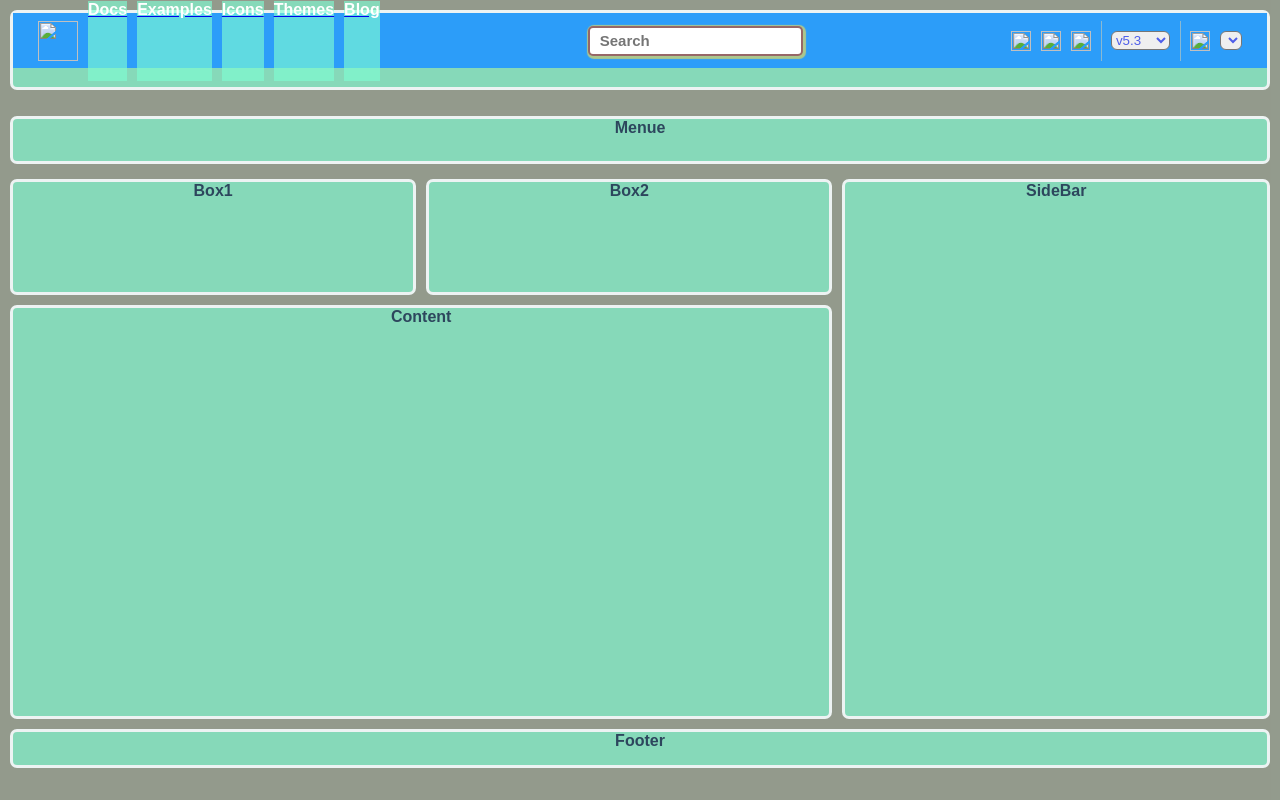
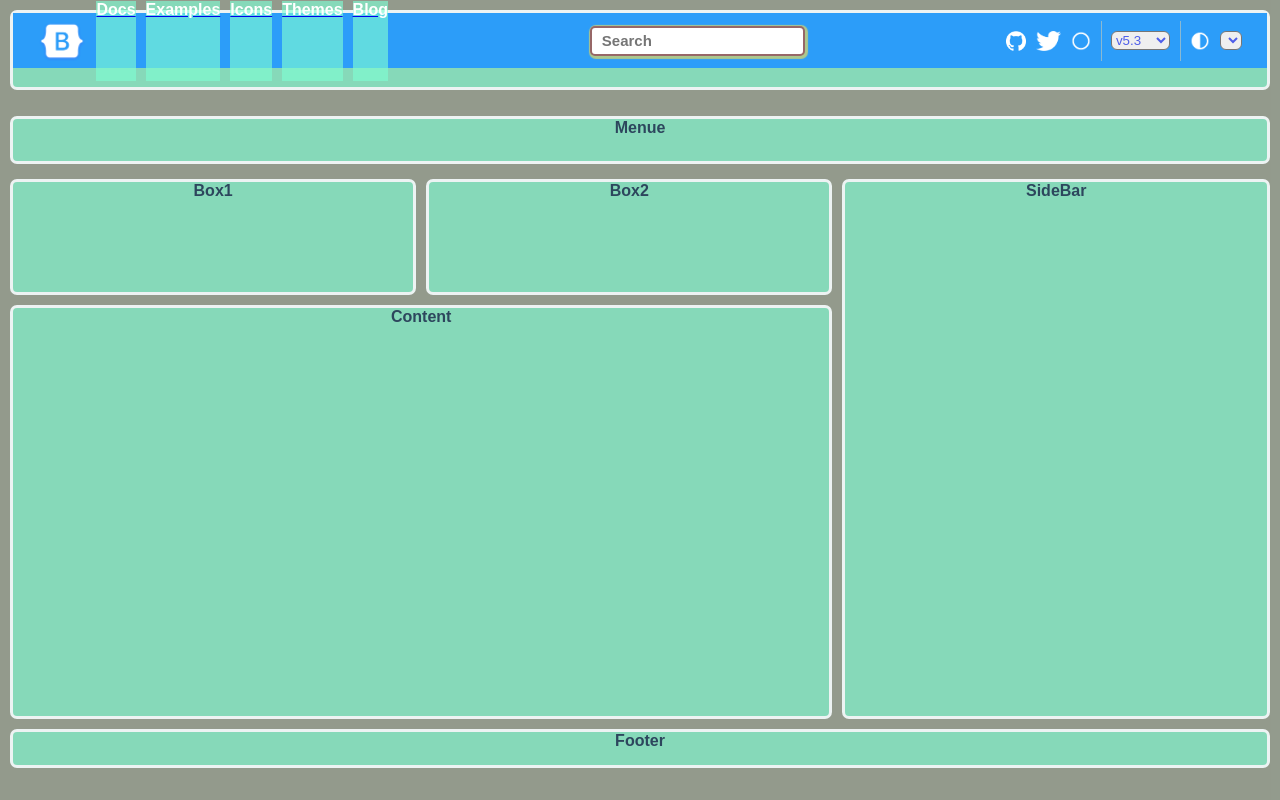
Before and after one commit to MrAhsanKhann/CSS-MQUERIES, a plain HTML site: page index.html in a window 1280 px wide. Drawn offline with Linux system fonts and the light colour scheme.

Commit message:
missing imgs added and

```diff
--- a/index.html
+++ b/index.html
@@ -8,11 +8,14 @@
 <body>
     <div class="grid-container">
      <div class="item1"><b><div class="container">
+
         <div class="one">
+
             <div class="img">
-                <a href="https://getbootstrap.com/"><img class="boot" src="boot.png" alt=""></a>
+                <a href="https://getbootstrap.com/"><img class="boot" src="./bootstrap-logo-shadow.png" alt=""></a>
 
             </div>
+
             <div class="text">
                 <a href="https://getbootstrap.com/docs/5.3/getting-started/introduction/"><div class="item1">Docs</div></a>
             </div>
@@ -42,13 +45,13 @@
 
         <div class="three">
             <div class="img-git">
-                <a href="https://github.com/twbs"><img class="grp3" src="github.png" alt=""></a>
+                <a href="https://github.com/twbs"><img class="grp3" src="./github.png" alt=""></a>
             </div>
             <div class="img-tweet">
-                <a href="https://twitter.com/getbootstrap"><img class="grp3" src="tweet.png" alt=""></a>
+                <a href="https://twitter.com/getbootstrap"><img class="grp3" src="./twitter.png" alt=""></a>
             </div>
             <div class="img-circle">
-                <a href="https://opencollective.com/bootstrap"><img class="grp3" src="open-collective-icon-256x256-6yz2n1i9.png" alt=""></a>
+                <a href="https://opencollective.com/bootstrap"><img class="grp3" src="./circle.png" alt=""></a>
             </div>
 
 
@@ -64,7 +67,7 @@
 
             <div class="line"></div>
 
-            <img class="grp3" src="mode-light-icon-.png" alt="">
+            <img class="grp3" src="./circle_lefthalf_fill.png" alt="">
             <select name="abc" id="abc" class="select">
                 <option value="abc"></option>
                 <option value="def"></option>
--- a/style.css
+++ b/style.css
@@ -19,13 +19,16 @@ justify-content: space-between;
 overflow:none;
 
 }
+
+.text{
+
+
+}
 .one{
 display: flex;
+align-items: center;
 gap: 10px;
-align-items: center;
 color: white;
-
-
 
 }
 .two{
```
Also changed, not shown: bootstrap-logo-shadow.png (added), circle.png (added), circle_lefthalf_fill.png (added), github.png (added), twitter.png (added).
